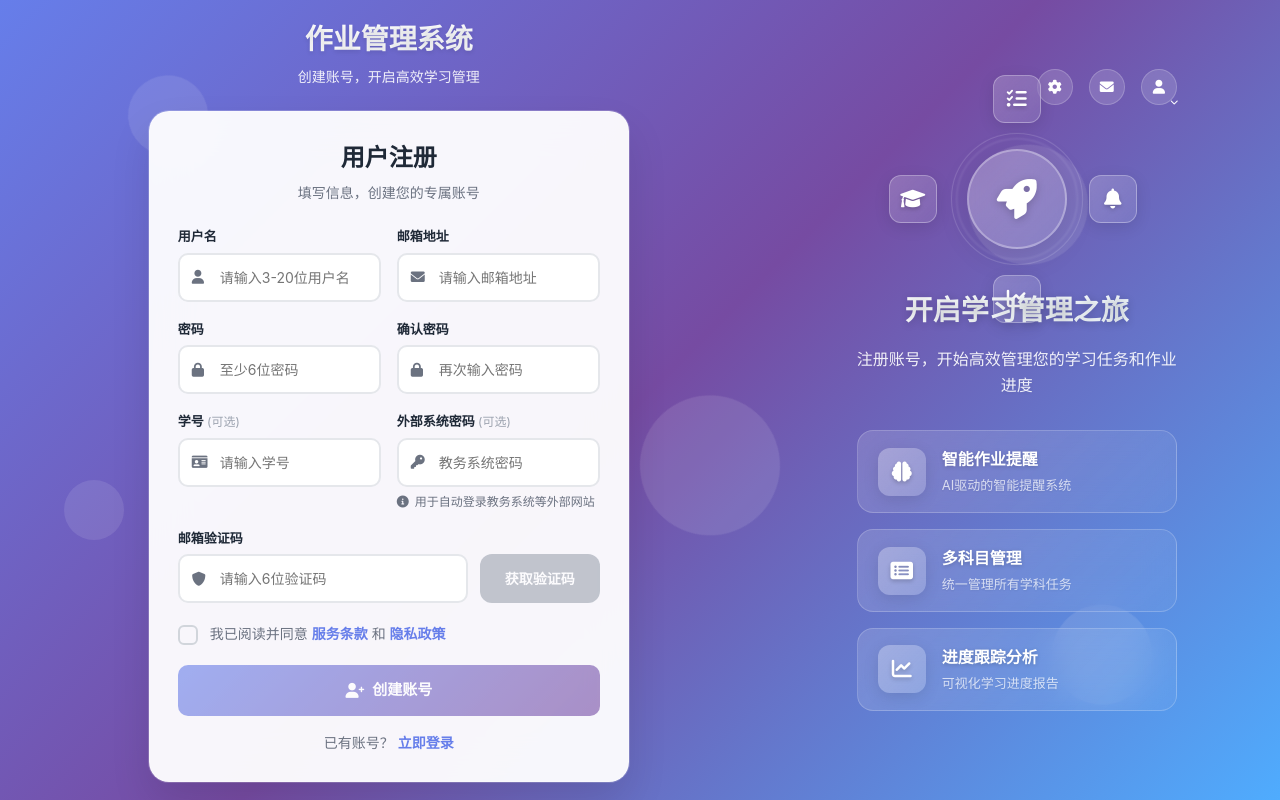
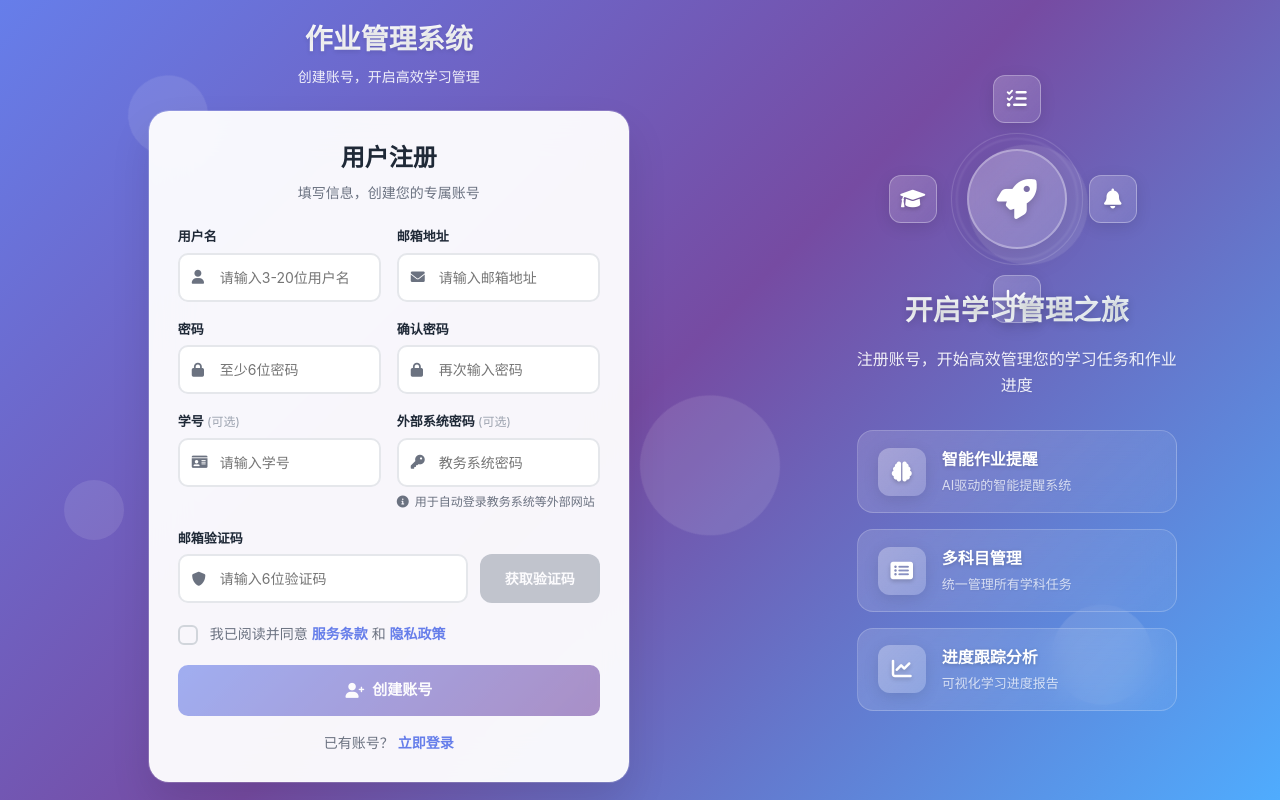
Before and after one commit to Ling0727-ai/BUCT-COURSE-REMIND, a Vue app in the folder web/fronted/: page /register in a window 1280 px wide. Built offline with nearby package versions, Linux system fonts and the light colour scheme; no server answers; the HTML template or start-up script is replaced by a standard one.

Commit message:
style(Register): 移除顶部装饰图标及其相关样式
删除注册页面右侧插图中的顶部装饰图标元素及对应的CSS样式，简化界面设计。

```diff
--- a/web/fronted/src/views/Register.vue
+++ b/web/fronted/src/views/Register.vue
@@ -208,19 +208,7 @@
     <!-- 右侧插图区域 - 优化版本 -->
     <div class="illustration-section">
       <div class="illustration-content">
-        <!-- 顶部装饰图标 -->
-        <div class="top-decorative-icons">
-          <div class="deco-icon deco-1">
-            <i class="fas fa-cog"></i>
-          </div>
-          <div class="deco-icon deco-2">
-            <i class="fas fa-envelope"></i>
-          </div>
-          <div class="deco-icon deco-3">
-            <i class="fas fa-user"></i>
-            <i class="fas fa-chevron-down"></i>
-          </div>
-        </div>
+
 
         <!-- 主要插图 -->
         <div class="main-illustration">
@@ -1038,51 +1026,6 @@ export default {
   z-index: 10;
 }
 
-/* 顶部装饰图标 - 新增 */
-.top-decorative-icons {
-  position: absolute;
-  top: -20px;
-  right: 0;
-  display: flex;
-  gap: 16px;
-  align-items: center;
-}
-
-.deco-icon {
-  width: 36px;
-  height: 36px;
-  background: rgba(255, 255, 255, 0.15);
-  border-radius: 50%;
-  display: flex;
-  align-items: center;
-  justify-content: center;
-  backdrop-filter: blur(10px);
-  border: 1px solid rgba(255, 255, 255, 0.2);
-  transition: all 0.3s ease;
-  cursor: pointer;
-}
-
-.deco-icon:hover {
-  background: rgba(255, 255, 255, 0.25);
-  transform: translateY(-2px);
-}
-
-.deco-icon i {
-  font-size: 14px;
-  color: white;
-}
-
-.deco-3 {
-  position: relative;
-}
-
-.deco-3 i:last-child {
-  position: absolute;
-  right: -2px;
-  bottom: -2px;
-  font-size: 8px;
-}
-
 /* 主要插图优化 */
 .main-illustration {
   position: relative;
@@ -1414,21 +1357,6 @@ export default {
     min-height: auto;
   }
 
-  .top-decorative-icons {
-    top: -10px;
-    right: 10px;
-    gap: 12px;
-  }
-
-  .deco-icon {
-    width: 32px;
-    height: 32px;
-  }
-
-  .deco-icon i {
-    font-size: 12px;
-  }
-
   .main-illustration {
     margin: 40px 0 32px 0;
   }
@@ -1516,10 +1444,6 @@ export default {
     border-radius: 16px;
   }
 
-  .top-decorative-icons {
-    display: none;
-  }
-
   .main-illustration {
     margin: 20px 0 24px 0;
   }
```
